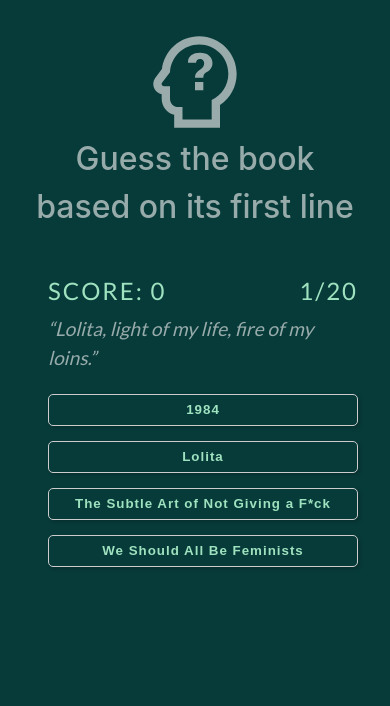
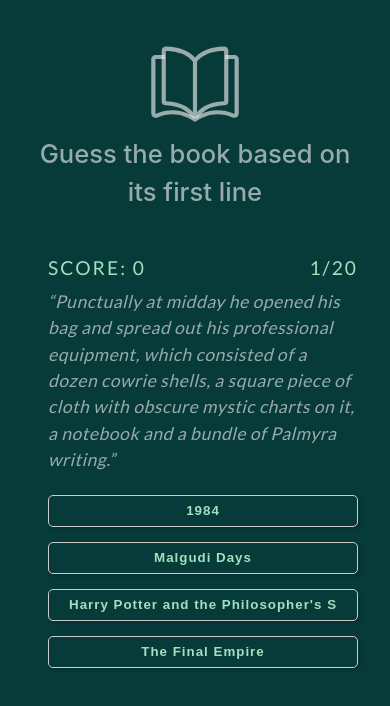
Before and after one commit to SwikritiT/GuessTheBook, a Vue app: page / in a window 390 px wide. Shown: the top 706 px of the page. Built offline with nearby package versions, Linux system fonts and the light colour scheme.

Commit message:
Fix focus for small screens

```diff
--- a/src/App.vue
+++ b/src/App.vue
@@ -1,6 +1,6 @@
 <template>
   <header>
-    <IconHeadQuestion class="logo" />
+    <IconBook class="logo" />
     <div class="wrapper">
       <GuessTheBookVue />
     </div>
@@ -14,7 +14,7 @@
 <script setup lang="ts">
 import GuessTheBookVue from './components/GuessTheBook.vue'
 import GuessBookBasedOnFirstLine from './components/GuessBookBasedOnFirstLine.vue'
-import IconHeadQuestion from './components/icons/IconHeadQuestion.vue'
+import IconBook from '@/components/icons/IconBook.vue'
 </script>
 
 <style scoped>
--- a/src/components/BookItem.vue
+++ b/src/components/BookItem.vue
@@ -27,16 +27,17 @@
 }
 
 h3 {
-  font-size: 1.2rem;
+  font-size: 1.1rem;
   font-weight: 500;
   margin-bottom: 0.4rem;
   color: var(--color-heading);
   font-style: italic;
+  letter-spacing: 0.03rem;
   line-height: 1.5;
 }
 
 h2 {
-  font-size: 1.5rem;
+  font-size: 1.2rem;
   font-weight: 700;
   margin-bottom: 0.4rem;
   color: var(--color-heading);
@@ -46,6 +47,13 @@
 }
 
 @media (min-width: 1024px) {
+  h2 {
+    font-size: 1.5rem;
+  }
+
+  h3 {
+    font-size: 1.2rem;
+  }
   .item {
     margin-top: 0;
     padding: 0.4rem 0 1rem calc(var(--section-gap) / 2);
--- a/src/components/GuessBookBasedOnFirstLine.vue
+++ b/src/components/GuessBookBasedOnFirstLine.vue
@@ -1,11 +1,11 @@
 <template>
   <BookItem>
     <template #score>
-      <span v-if="!showTotalScore" class="score"> Score: {{ counter }} </span>
+      <span v-if="!showTotalScore" class="score"> Score: {{ score }} </span>
       <span v-if="!showTotalScore" class="remaining"> {{ iteration }}/20 </span>
-      <span v-if="showTotalScore" class="total-score"> Your total score is {{ counter }} ! </span>
+      <span v-if="showTotalScore" class="total-score"> Total Score: {{ score }}</span>
       <button v-if="showTotalScore" id="restart" class="hidden" @click="restartQuiz">
-        Restart
+        Play Again
       </button>
     </template>
     <template v-if="!showTotalScore" #heading>
@@ -43,11 +43,11 @@
 const description = ref<string | null>(null)
 const optionBooks = ref<string[] | null>(null)
 const actualBook = ref<string | null>(null)
-const counter = ref(0)
+const score = ref(0)
 const titlesToGuess = ref<[string, string][] | null>(null)
 const showErrorMessage = ref(false)
 const showTotalScore = ref(false)
-const iteration = ref(1)
+const iteration = ref(1) // number of question
 const selectedIncorrectOption = ref<string | null>(null)
 const selectedCorrectOption = ref<string | null>(null)
 
@@ -62,7 +62,7 @@
   description.value = null
   optionBooks.value = null
   actualBook.value = null
-  counter.value = 0
+  score.value = 0
   titlesToGuess.value = null
   showErrorMessage.value = false
   showTotalScore.value = false
@@ -83,7 +83,9 @@
 
 function getRandomElementsWithExclusion(exclusion: string): string[] {
   // Filter out elements equal to the exclusion string i.e book title
-  const filteredArray = bookOption.filter((item) => item !== exclusion)
+  const filteredArray = bookOption.filter(
+    (item) => item.trim().toLowerCase() !== exclusion.trim().toLowerCase()
+  )
 
   if (filteredArray.length < 3) {
     throw new Error('Array size is less than 3 after exclusion.')
@@ -102,20 +104,34 @@
 
 // Fisher-Yates Algorithm for shuffling
 function shuffleArray<T>(array: T[]): T[] {
-  for (let i = array.length - 1; i > 0; i--) {
-    const j = Math.floor(Math.random() * (i + 1));
-    [array[i], array[j]] = [array[j], array[i]]; // Swap elements
+  const shuffledArray = [...array] // Create a copy of the original array
+
+  for (let i = shuffledArray.length - 1; i > 0; i--) {
+    // Generate a random index between 0 and i (inclusive)
+    const randomIndex = Math.floor(Math.random() * (i + 1))
+
+    // Swap elements using the randomIndex
+    const temp = shuffledArray[i]
+    shuffledArray[i] = shuffledArray[randomIndex]
+    shuffledArray[randomIndex] = temp
   }
-  return array
+
+  return shuffledArray
 }
 
 function checkSelectedOption(book: string) {
   showErrorMessage.value = false
   showNext.value = book === actualBook.value
   if (showNext.value) {
+    // reset some of the data
     selectedIncorrectOption.value = null
+    showErrorMessage.value = false
+    selectedCorrectOption.value = null
+    showNext.value = false
+
+    // increase score counter and iteration
     iteration.value = iteration.value + 1
-    counter.value = counter.value + 1
+    score.value = score.value + 1
     displayDescription()
   } else {
     selectedIncorrectOption.value = book
@@ -148,7 +164,10 @@
 <style scoped>
 .input-error {
   animation-name: horizontal-shaking;
-  animation-duration: 0.2s;
+  animation-duration: 0.3s;
+  background-color: transparent !important;
+  color: #9fe2bf !important;
+  border-color: var(--vt-c-error) !important;
 }
 
 @keyframes horizontal-shaking {
@@ -193,8 +212,7 @@
 }
 
 /* Define a class for the button */
-.book-titles,
-.book-titles:focus {
+.book-titles {
   width: 100%;
   background-color: transparent;
   box-shadow: 2px 2px 4px rgba(0, 0, 0, 0.2);
@@ -214,6 +232,12 @@
     background-color 0.2s,
     box-shadow 0.2s;
   cursor: pointer;
+  overflow: hidden;
+  word-wrap: break-word;
+}
+
+.book-titles:focus-visible {
+  outline: none;
 }
 
 .next {
@@ -247,12 +271,10 @@
 @keyframes fade-in {
   from {
     opacity: 0;
-    font-size: 12px;
     text-align: center;
   }
   to {
     opacity: 1;
-    font-size: 24px;
     text-align: center;
   }
 }
@@ -283,6 +305,28 @@
     opacity: 1;
   }
 }
+@media (min-width: 1024px) {
+  .book-titles:focus {
+    width: 100%;
+    background-color: transparent;
+    box-shadow: 2px 2px 4px rgba(0, 0, 0, 0.2);
+    padding: 5px 20px;
+    margin-top: 15px;
+    text-align: center;
+    border: 1px solid #ccc;
+    border-radius: 5px;
+    color: #9fe2bf;
+    font-weight: bold;
+    text-decoration: none;
+    line-height: 1.5;
+    letter-spacing: 1px;
+    display: flex;
+    flex-wrap: wrap;
+    transition:
+      background-color 0.2s,
+      box-shadow 0.2s;
+    cursor: pointer;
+  }
 
   .book-titles:hover {
     background-color: #a9b2ac;
@@ -296,4 +340,5 @@
     box-shadow: 4px 4px 6px rgba(0, 0, 0, 0.3);
     cursor: pointer;
   }
+}
 </style>
--- a/src/components/GuessTheBook.vue
+++ b/src/components/GuessTheBook.vue
@@ -6,7 +6,7 @@
 <style scoped>
 h2 {
   font-weight: 500;
-  font-size: 2rem;
+  font-size: 1.6rem;
   position: relative;
   top: -10px;
   text-align: center;
@@ -14,6 +14,7 @@
 
 @media (min-width: 1024px) {
   h2 {
+    font-size: 2rem;
     text-align: center;
   }
 }
--- /dev/null
+++ b/src/components/icons/IconBook.vue
@@ -0,0 +1,28 @@
+<!-- Uploaded to: SVG Repo, www.svgrepo.com, Generator: SVG Repo Mixer Tools -->
+<template>
+  <svg
+    xmlns="http://www.w3.org/2000/svg"
+    xmlns:xlink="http://www.w3.org/1999/xlink"
+    aria-hidden="true"
+    role="img"
+    class="iconify iconify--mdi"
+    width="100"
+    height="100"
+    preserveAspectRatio="xMidYMid meet"
+    viewBox="0 0 24 24"
+    fill="none"
+  >
+    <path
+      d="M12 6.90909C10.8999 5.50893 9.20406 4.10877 5.00119 4.00602C4.72513 3.99928 4.5 4.22351 4.5 4.49965C4.5 6.54813 4.5 14.3034 4.5 16.597C4.5 16.8731 4.72515 17.09 5.00114 17.099C9.20405 17.2364 10.8999 19.0998 12 20.5M12 6.90909C13.1001 5.50893 14.7959 4.10877 18.9988 4.00602C19.2749 3.99928 19.5 4.21847 19.5 4.49461C19.5 6.78447 19.5 14.3064 19.5 16.5963C19.5 16.8724 19.2749 17.09 18.9989 17.099C14.796 17.2364 13.1001 19.0998 12 20.5M12 6.90909L12 20.5"
+      stroke="var(--vt-c-text-dark-2)"
+      stroke-linejoin="round"
+    />
+    <path
+      d="M19.2353 6H21.5C21.7761 6 22 6.22386 22 6.5V19.539C22 19.9436 21.5233 20.2124 21.1535 20.0481C20.3584 19.6948 19.0315 19.2632 17.2941 19.2632C14.3529 19.2632 12 21 12 21C12 21 9.64706 19.2632 6.70588 19.2632C4.96845 19.2632 3.64156 19.6948 2.84647 20.0481C2.47668 20.2124 2 19.9436 2 19.539V6.5C2 6.22386 2.22386 6 2.5 6H4.76471"
+      stroke="var(--vt-c-text-dark-2)"
+      stroke-linejoin="round"
+    />
+  </svg>
+</template>
+
+<script setup lang="ts"></script>
--- a/src/util/books.json
+++ b/src/util/books.json
@@ -83,5 +83,9 @@
   "Peter Pan": "All children, except one, grow up.",
   "The Final Empire": "Ash fell from the sky.",
   "The Eye of the World": "The Wheel of Time turns, and Ages come and pass, leaving memories that become legend.",
-  "The Fifth Season": "Let’s start with the end of the world, why don’t we? Get it over with and move on to more interesting things."
+  "The Fifth Season": "Let’s start with the end of the world, why don’t we? Get it over with and move on to more interesting things.",
+  "Six of Crows": "Joost had two problems: the moon and his moustache.",
+  "Beartown": "Late one evening toward the end of March, a teenager picked up a double-barrelled shotgun, walked into the forest, put the gun to someone else's forehead and pulled the trigger.",
+  "Fourth Wing": "Conscription Day is always the deadliest.",
+  "The Kite Runner": "I became what I am today at the age of twelve, on a frigid overcast day in the winter of 1975."
 }
--- a/src/util/booktitles.json
+++ b/src/util/booktitles.json
@@ -28,7 +28,7 @@
   "Of Mice and Men",
   "Siddhartha",
   "The Alchemist",
-  "The Handmaid’s Tale",
+  "The Handmaid's Tale",
   "Train to Pakistan",
   "To Kill a Mockingbird",
   "The Night Circus",
@@ -81,5 +81,9 @@
   "Harry Potter and the Philosopher's Stone",
   "The Final Empire",
   "The Eye of the World",
-  "The Fifth Season"
+  "The Fifth Season",
+  "Six of Crows",
+  "Beartown",
+  "Fourth Wing",
+  "The Kite Runner"
 ]
```
Also changed, not shown: src/assets/book-svgrepo-com.svg (added). Lines whose indentation alone changed are shown as unchanged.
